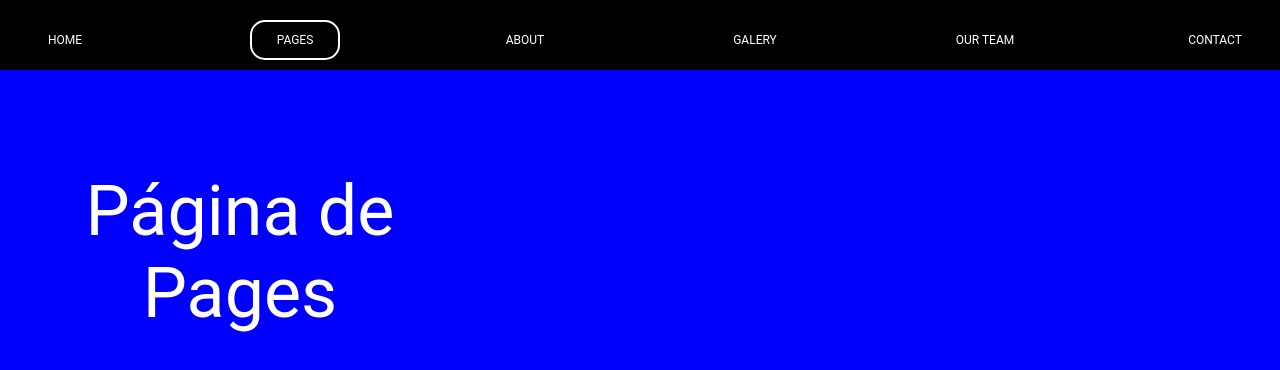
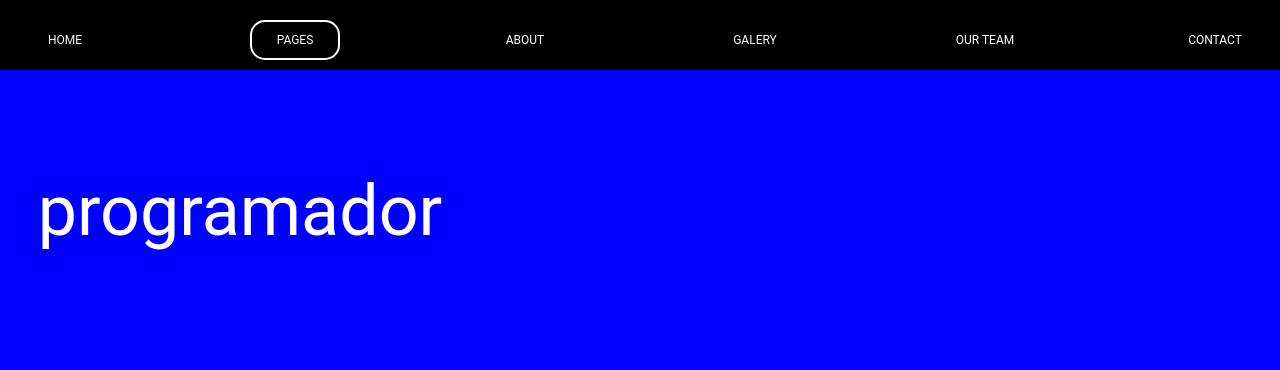
Before and after one commit to jsamuel15/sggs, a React (Create React App) app: page /webScreen in a window 1280 px wide. Shown: the top 370 px of the page. Built offline with nearby package versions, Linux system fonts and the light colour scheme.

Commit message:
fix(refactor): sbindo codigo com logica JS

```diff
--- a/src/FrozenWorldProject/pages/WebPages/WebScreenPage.tsx
+++ b/src/FrozenWorldProject/pages/WebPages/WebScreenPage.tsx
@@ -9,12 +9,19 @@ import {
 // components
 import HeaderComponent from '../../components/Header/HeaderComponent';
 
-// renders
-const Page: React.FC = () => (
-    <Container>
-        <HeaderComponent />
-        <Text> Página de Pages </Text>
-    </Container>
-);
+// methods
+const About: React.FC = () => {
+    const phrase = 'Eu quero ser programador';
+    const phraseImportant = 'programador';
+    const deltetPhrase = phrase.split(' ');
+    const phraseName = deltetPhrase.filter((v) => v === phraseImportant);
+    // main
+    return (
+        <Container>
+            <HeaderComponent />
+            <Text>{phraseName[0]}</Text>
+        </Container>
+    );
+};
 
-export default Page;
+export default About;
```
